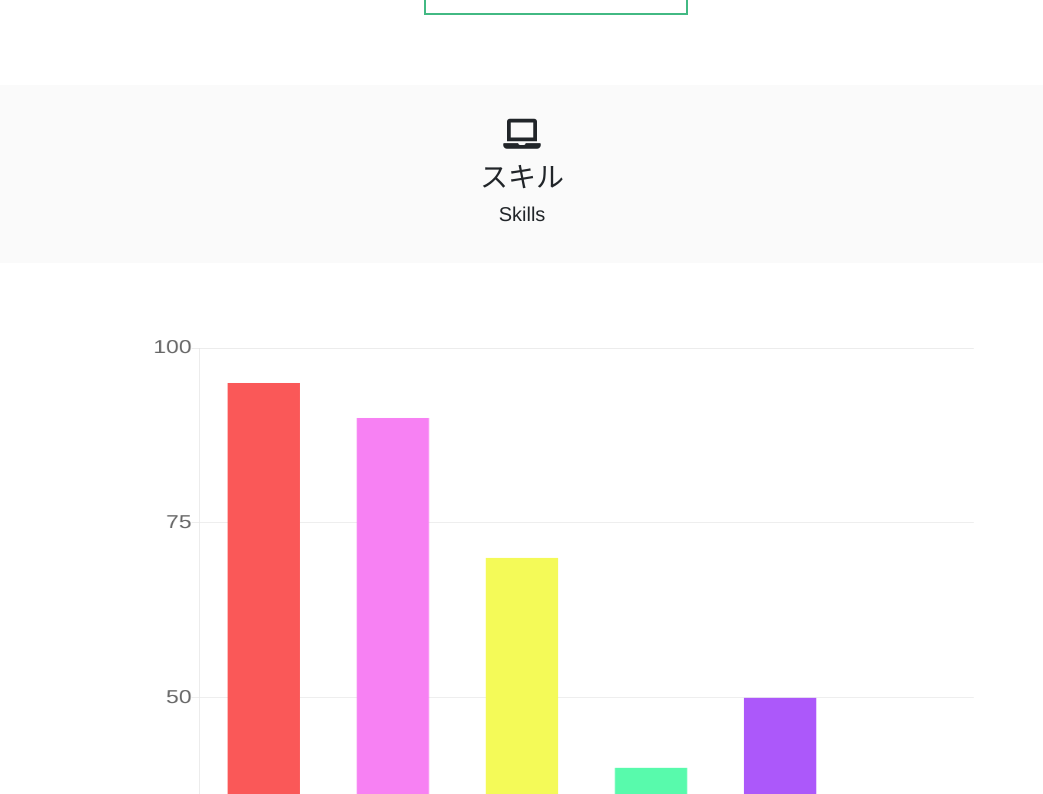
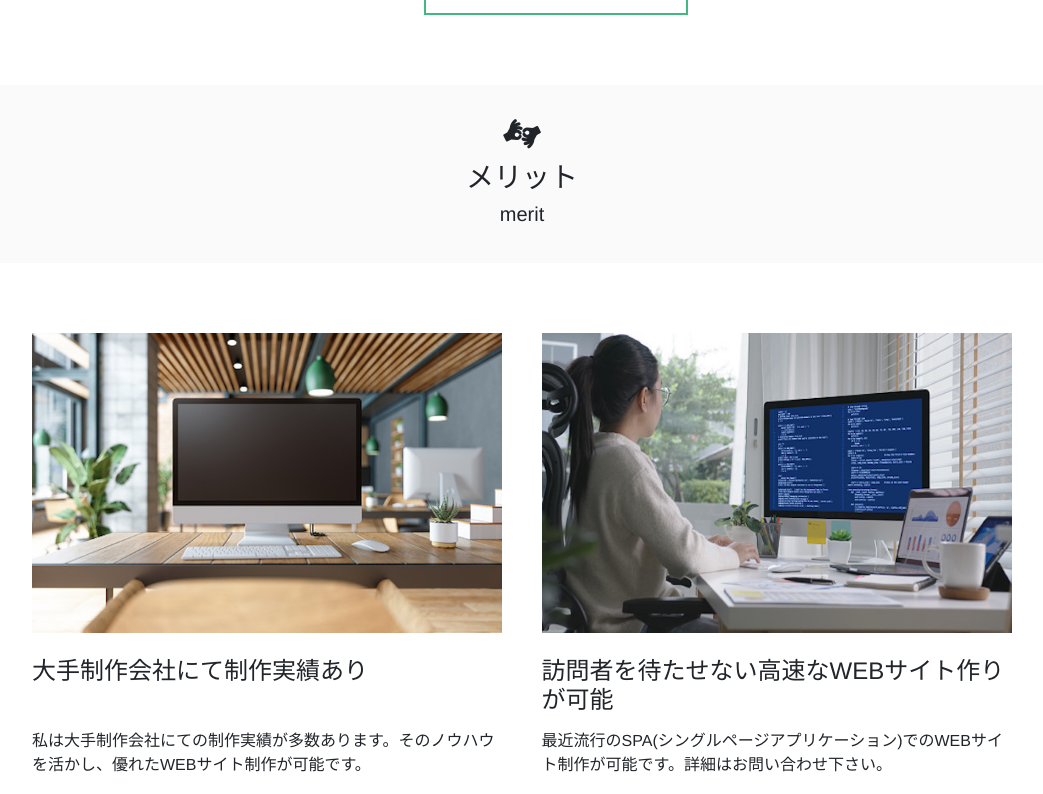
Before and after one commit to rk5155/rk-portforio, a Vue app: page / in a window 1280 px wide. Shown: the part 1366-2160 px from the top of the page, without its empty margins (118-1161 px from the left). Built offline with nearby package versions, Linux system fonts and the light colour scheme.

Commit message:
towbox コンポーネントを作成し、トップにメリットを作成した

```diff
--- /dev/null
+++ b/src/components/TwoBox.vue
@@ -0,0 +1,49 @@
+<template>
+    <div class="two-box">
+        <div class="two-box__box">
+            <img :src="meritImg">
+            <h3>{{ title }}</h3>
+            <p>{{ text }}</p>
+        </div>
+
+        <div class="two-box__box">
+            <img :src="meritImg2">
+            <h3>{{ title2 }}</h3>
+            <p>{{ text2 }}</p>
+        </div>
+    </div>
+</template>
+
+<script>
+export default {
+    props: ['meritImg', 'title', 'text', 'meritImg2', 'title2', 'text2'],
+    data: function() {
+        return {
+
+        }
+    }
+}
+</script>
+
+<style scoped>
+.two-box {
+    width: 980px;
+    margin: 70px auto;
+    display: flex;
+    justify-content: space-between;
+}
+.two-box__box {
+    width: 48%;
+}
+.two-box__box img {
+    width: 100%;
+    height: 300px;
+}
+h3 {
+
+    height: 64px;
+    margin-top: 24px;
+    font-size: 24px;
+}
+
+</style>
--- a/src/views/Home.vue
+++ b/src/views/Home.vue
@@ -20,6 +20,12 @@
 
             </div>
         </Content1>
+
+        <Title title="メリット" en="merit" name="fas fa-american-sign-language-interpreting"></Title>
+
+        <TwoBox :meritImg="meritImg" title="大手制作会社にて制作実績あり" text="私は大手制作会社にての制作実績が多数あります。そのノウハウを活かし、優れたWEBサイト制作が可能です。"
+                :meritImg2="meritImg2" title2="訪問者を待たせない高速なWEBサイト作りが可能" text2="最近流行のSPA(シングルページアプリケーション)でのWEBサイト制作が可能です。詳細はお問い合わせ下さい。">
+        </TwoBox>
 
         <Title title="スキル" en="Skills" name="fas fa-laptop"></Title>
 
@@ -51,6 +57,7 @@ import Content1 from '../components/Content1.vue'
 import Content2 from '../components/Content2.vue'
 import Chart from '../components/Chart.vue'
 import TablePrice from '../components/TablePrice.vue'
+import TwoBox from '../components/TwoBox.vue'
 // @ は省略記法 src 配下を省略できる
 // import { serviseData } from '../serviseData.js' と同じ
 import { serviseData } from '@/serviseData.js'
@@ -65,11 +72,14 @@ export default {
     Content1,
     Content2,
     Chart,
-    TablePrice
+    TablePrice,
+    TwoBox
   },
   data() {
       return {
-          img: require('@/assets/IMG_4933.jpg')
+          img: require('@/assets/IMG_4933.jpg'),
+          meritImg: require('@/assets/img_01.jpg'),
+          meritImg2: require('@/assets/img_02.jpg')
       }
   }
 }
```
Also changed, not shown: src/assets/img_01.jpg (added), src/assets/img_02.jpg (added).
